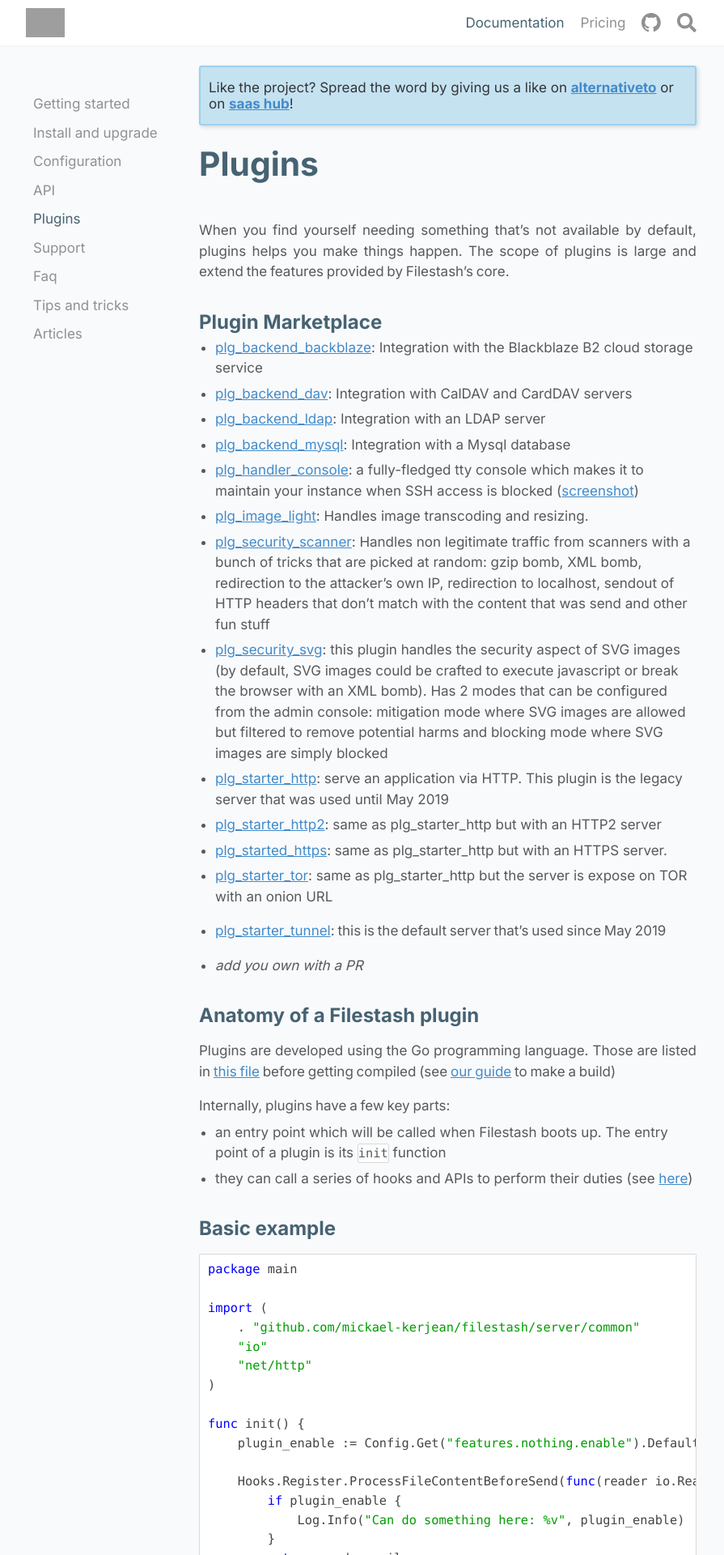
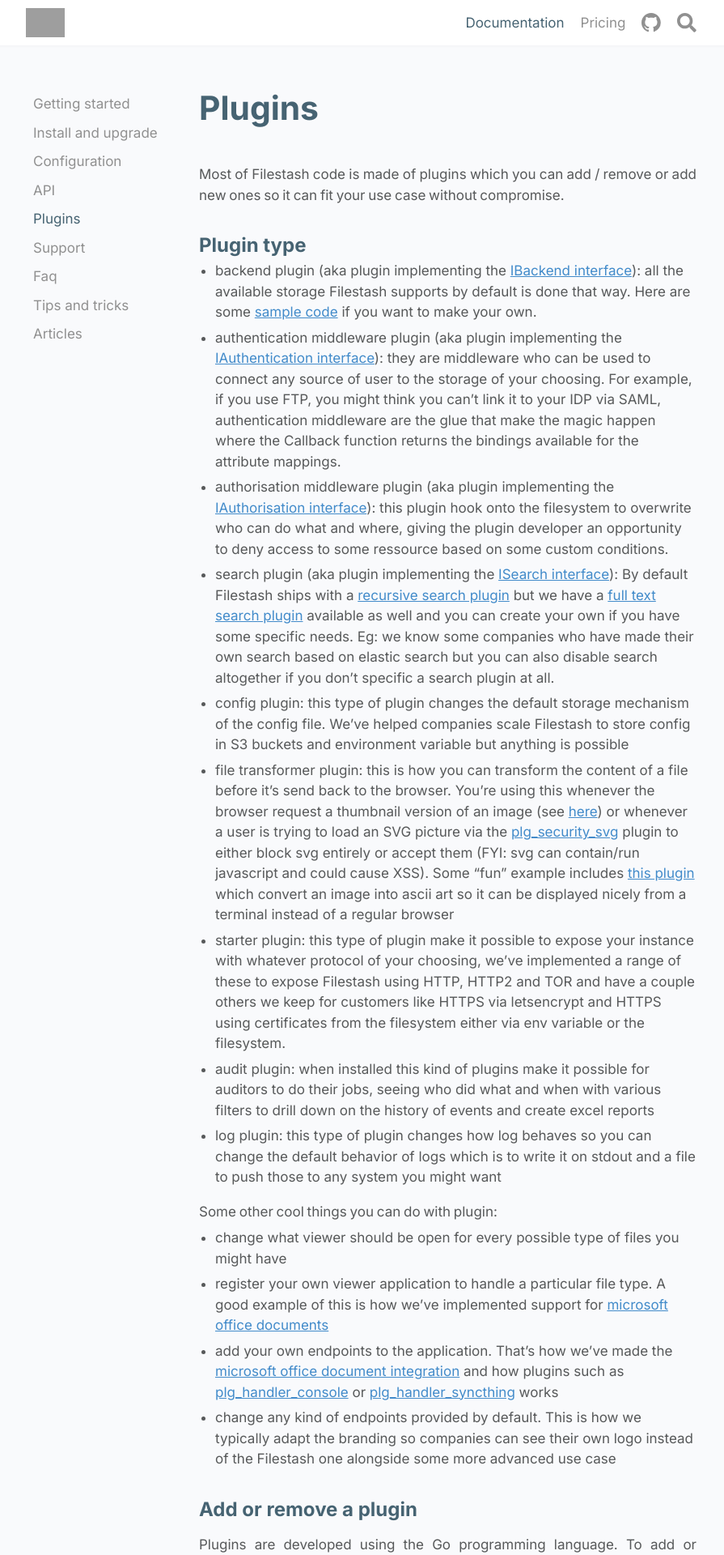
Before and after one commit to mickael-kerjean/filestash-website, a Jekyll site: the page built from _docs/plugin.md, in a window 1280 px wide. Shown: the top 1920 px of the page at 81% size, without its empty margins (189-1084 px from the left). Built offline with Jekyll 4.4.1, drawn with Linux system fonts in a browser that asks for light colours; some of the changed text lies outside the part shown; grey boxes are pictures that could not be loaded.

Commit message:
update content

````diff
--- a/_docs/plugin.md
+++ b/_docs/plugin.md
@@ -5,60 +5,37 @@
 order: 5
 ---
 
-When you find yourself needing something that's not available by default, plugins helps you make things happen. The scope of plugins is large and extend the features provided by Filestash's core.
+<style>
+.banner { display: none }
+</style>
 
-## Plugin Marketplace
-- [plg_backend_backblaze](https://github.com/mickael-kerjean/filestash/tree/master/server/plugin/plg_backend_backblaze){:rel="nofollow"}: Integration with the Blackblaze B2 cloud storage service
-- [plg_backend_dav](https://github.com/mickael-kerjean/filestash/tree/master/server/plugin/plg_backend_dav){:rel="nofollow"}: Integration with CalDAV and CardDAV servers
-- [plg_backend_ldap](https://github.com/mickael-kerjean/filestash/tree/master/server/plugin/plg_backend_ldap){:rel="nofollow"}: Integration with an LDAP server
-- [plg_backend_mysql](https://github.com/mickael-kerjean/filestash/tree/master/server/plugin/plg_backend_mysql){:rel="nofollow"}: Integration with a Mysql database
-- [plg_handler_console](https://github.com/mickael-kerjean/filestash/tree/master/server/plugin/plg_handler_console){:rel="nofollow"}: a fully-fledged tty console which makes it to maintain your instance when SSH access is blocked ([screenshot](https://raw.githubusercontent.com/mickael-kerjean/filestash_images/master/screenshots/admin_tty.png){:rel="nofollow"})
-- [plg_image_light](https://github.com/mickael-kerjean/filestash/tree/master/server/plugin/plg_image_light){:rel="nofollow"}: Handles image transcoding and resizing.
-- [plg_security_scanner](https://github.com/mickael-kerjean/filestash/tree/master/server/plugin/plg_security_scanner){:rel="nofollow"}: Handles non legitimate traffic from scanners with a bunch of tricks that are picked at random: gzip bomb, XML bomb, redirection to the attacker's own IP, redirection to localhost, sendout of HTTP headers that don't match with the  content that was send and other fun stuff
-- [plg_security_svg](https://github.com/mickael-kerjean/filestash/tree/master/server/plugin/plg_security_svg){:rel="nofollow"}: this plugin handles the security aspect of SVG images (by default, SVG images could be crafted to execute javascript or break the browser with an XML bomb). Has 2 modes that can be configured from the admin console: mitigation mode where SVG images are allowed but filtered to remove potential harms and blocking mode where SVG images are simply blocked
-- [plg_starter_http](https://github.com/mickael-kerjean/filestash/tree/master/server/plugin/plg_starter_http){:rel="nofollow"}: serve an application via HTTP. This plugin is the legacy server that was used until May 2019
-- [plg_starter_http2](https://github.com/mickael-kerjean/filestash/tree/master/server/plugin/plg_starter_http2){:rel="nofollow"}: same as plg_starter_http but with an HTTP2 server
-- [plg_started_https](https://github.com/mickael-kerjean/filestash/tree/master/server/plugin/plg_starter_https){:rel="nofollow"}: same as plg_starter_http but with an HTTPS server.
-- [plg_starter_tor](https://github.com/mickael-kerjean/filestash/tree/master/server/plugin/plg_starter_tor){:rel="nofollow"}: same as plg_starter_http but the server is expose on TOR with an onion URL
-- [plg_starter_tunnel](https://github.com/mickael-kerjean/filestash/tree/master/server/plugin/plg_starter_tunnel){:rel="nofollow"}: this is the default server that's used since May 2019
+Most of Filestash code is made of plugins which you can add / remove or add new ones so it can fit your use case without compromise.
 
-- *add you own with a PR*
+## Plugin type
 
+- backend plugin (aka plugin implementing the [IBackend interface](https://github.com/mickael-kerjean/filestash/blob/master/server/common/types.go#L11-L21)): all the available storage Filestash supports by default is done that way. Here are some [sample code](https://github.com/mickael-kerjean/filestash/tree/master/server/plugin) if you want to make your own.
+- authentication middleware plugin (aka plugin implementing the [IAuthentication interface](https://github.com/mickael-kerjean/filestash/blob/master/server/common/types.go#L23-L27)): they are middleware who can be used to connect any source of user to the storage of your choosing. For example, if you use FTP, you might think you can't link it to your IDP via SAML, authentication middleware are the glue that make the magic happen where the Callback function returns the bindings available for the attribute mappings.
+- authorisation middleware plugin (aka plugin implementing the [IAuthorisation interface](https://github.com/mickael-kerjean/filestash/blob/master/server/common/types.go#L29-L37)): this plugin hook onto the filesystem to overwrite who can do what and where, giving the plugin developer an opportunity to deny access to some ressource based on some custom conditions.
+- search plugin (aka plugin implementing the [ISearch interface](https://github.com/mickael-kerjean/filestash/blob/master/server/common/types.go#L44-L46)): By default Filestash ships with a [recursive search plugin](https://github.com/mickael-kerjean/filestash/tree/master/server/plugin/plg_search_stateless) but we have a [full text search plugin](https://github.com/mickael-kerjean/filestash/tree/master/server/plugin/plg_search_sqlitefts) available as well and you can create your own if you have some specific needs. Eg: we know some companies who have made their own search based on elastic search but you can also disable search altogether if you don't specific a search plugin at all.
+- config plugin: this type of plugin changes the default storage mechanism of the config file. We've helped companies scale Filestash to store config in S3 buckets and environment variable but anything is possible
+- file transformer plugin: this is how you can transform the content of a file before it's send back to the browser. You're using this whenever the browser request a thumbnail version of an image (see [here](https://github.com/mickael-kerjean/filestash/blob/master/server/plugin/plg_image_thumbnail/index.go)) or whenever a user is trying to load an SVG picture via the [plg_security_svg](https://github.com/mickael-kerjean/filestash/blob/master/server/plugin/plg_security_svg/index.go) plugin to either block svg entirely or accept them (FYI: svg can contain/run javascript and could cause XSS). Some "fun" example includes [this plugin](https://github.com/mickael-kerjean/filestash/blob/master/server/plugin/plg_image_ascii/index.go) which convert an image into ascii art so it can be displayed nicely from a terminal instead of a regular browser
+- starter plugin: this type of plugin make it possible to expose your instance with whatever protocol of your choosing, we've implemented a range of these to expose Filestash using HTTP, HTTP2 and TOR and have a couple others we keep for customers like HTTPS via letsencrypt and HTTPS using certificates from the filesystem either via env variable or the filesystem.
+- audit plugin: when installed this kind of plugins make it possible for auditors to do their jobs, seeing who did what and when with various filters to drill down on the history of events and create excel reports
+- log plugin: this type of plugin changes how log behaves so you can change the default behavior of logs which is to write it on stdout and a file to push those to any system you might want
 
-## Anatomy of a Filestash plugin
+Some other cool things you can do with plugin:
+- change what viewer should be open for every possible type of files you might have
+- register your own viewer application to handle a particular file type. A good example of this is how we've implemented support for [microsoft office documents](https://github.com/mickael-kerjean/filestash/tree/master/server/plugin/plg_editor_onlyoffice)
+- add your own endpoints to the application. That's how we've made the [microsoft office document integration](https://github.com/mickael-kerjean/filestash/tree/master/server/plugin/plg_editor_onlyoffice) and how plugins such as [plg_handler_console](https://github.com/mickael-kerjean/filestash/tree/master/server/plugin/plg_handler_console) or [plg_handler_syncthing](https://github.com/mickael-kerjean/filestash/tree/master/server/plugin/plg_handler_syncthing) works
+- change any kind of endpoints provided by default. This is how we typically adapt the branding so companies can see their own logo instead of the Filestash one alongside some more advanced use case
 
-Plugins are developed using the Go programming language. Those are listed in [this file](https://github.com/mickael-kerjean/filestash/blob/master/server/plugin/index.go){:rel="nofollow"} before getting compiled (see [our guide](https://github.com/mickael-kerjean/filestash/blob/master/CONTRIBUTING.md){:rel="nofollow"} to make a build)
+## Add or remove a plugin
 
-Internally, plugins have a few key parts:
-- an entry point which will be called when Filestash boots up. The entry point of a plugin is its `init` function
-- they can call a series of hooks and APIs to perform their duties (see [here](https://github.com/mickael-kerjean/filestash/blob/master/server/common/plugin.go){:rel="nofollow"})
+Plugins are developed using the Go programming language. To add or remove a plugin, you need to edit [this file](https://github.com/mickael-kerjean/filestash/blob/master/server/plugin/index.go) and recompile the software. The list of plugin is visible from the [/about](https://demo.filestash.app/about) page alongside some extra information about the build
 
-## Basic example
+## Plugin configuration
 
-``` go
-package main
-
-import (
-	. "github.com/mickael-kerjean/filestash/server/common"
-	"io"
-	"net/http"
-)
-
-func init() {
-    plugin_enable := Config.Get("features.nothing.enable").Default(true).Bool()
-
-    Hooks.Register.ProcessFileContentBeforeSend(func(reader io.ReadCloser, ctx *App, res *http.ResponseWriter, req *http.Request) (io.ReadCloser, error){
-        if plugin_enable {
-            Log.Info("Can do something here: %v", plugin_enable)
-        }
-        return reader, nil
-    })
-}
-```
-
-## Configuration management
-
-A Plugin can query and/or mutate the configuration state using the global `Config` object. The resulting configuration can be seen and updated from the admin UI (`/admin/configure`).
+A Plugin can query and/or mutate the configuration state using the global `Config` object. The resulting configuration can be seen and updated from the admin UI (`/admin/settings`).
 
 Usage Example:
 ``` go
@@ -77,9 +54,15 @@
     f.Placeholder = "Input placeholder"
 }).String()
 ```
+If you want to dig deeper [check this](https://github.com/mickael-kerjean/filestash/blob/master/server/plugin/plg_video_transcoder/index.go#L36-L68) and [this](https://github.com/mickael-kerjean/filestash/blob/master/server/common/config.go).
 
-## Development Hints
 
-- The list of available hooks is defined [there](https://github.com/mickael-kerjean/filestash/blob/master/server/common/plugin.go){:rel="nofollow"}. Those will be extended when a need is identified, pull requests are welcome.
-- Backends are registered [like this](https://github.com/mickael-kerjean/filestash/blob/master/server/plugin/plg_backend_dav/index.go#L33){:rel="nofollow"} and need to implement [this interface](https://github.com/mickael-kerjean/filestash/blob/master/server/common/types.go#L10-L20){:rel="nofollow"}
-- There's a range of middlewares available for reusable logic (things like managing access, permissions and sessions, etc.), reuse them as you see fit (see [examples](https://github.com/mickael-kerjean/filestash/blob/master/server/main.go){:rel="nofollow"})
+## Custom plugin development
+
+We can help you customisating Filestash for your needs, [reach out to us](/pricing/?modal=enterprise). We can offer custom development of plugin and custom build services.
+
+To give some concrete examples of what we've already done, we've made plugins for the like of:
+- [MIT](https://www.media.mit.edu/posts/file-sharing/) to integrate their samba file sharing server with their two factor authentication and LDAP.
+- [DHL](https://www.deutschepost.de/) enabling their employees to access and manage workspaces in their artifactory server
+- [Schneider Electric](https://se.com/) enabling their technical documentation team to push changes to their online help pages embed onto their softwares
+- a lot more ...
````
Also changed, not shown: _docs/tips-and-tricks.md (+3 -1 lines), pricing.md (+1 -1 lines).
